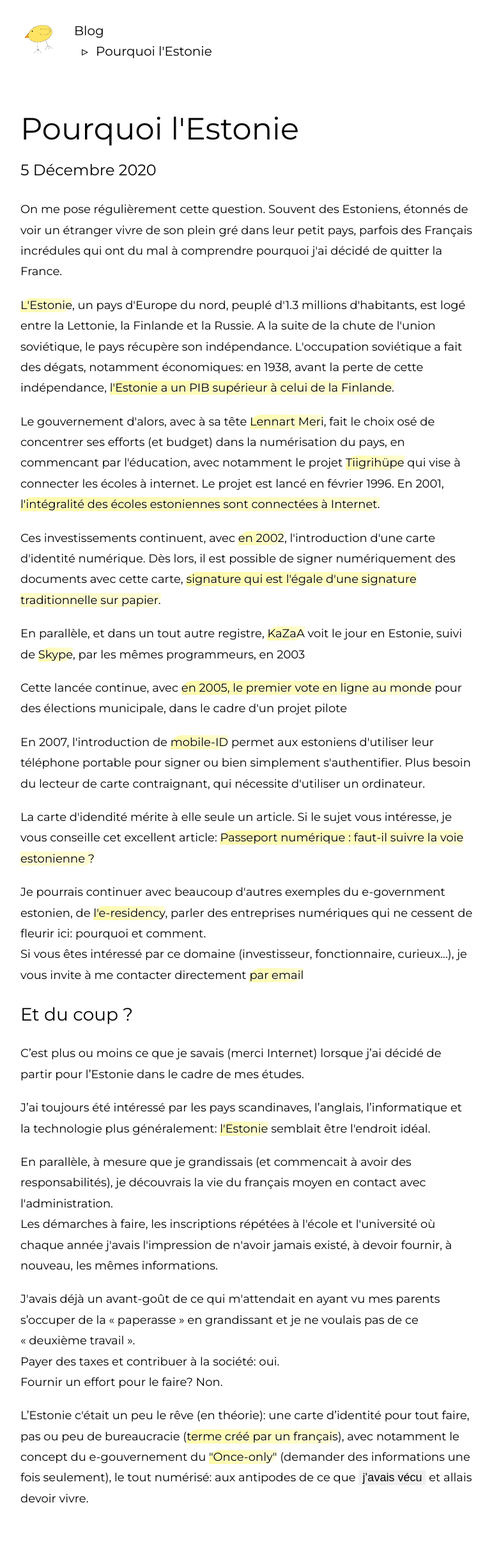
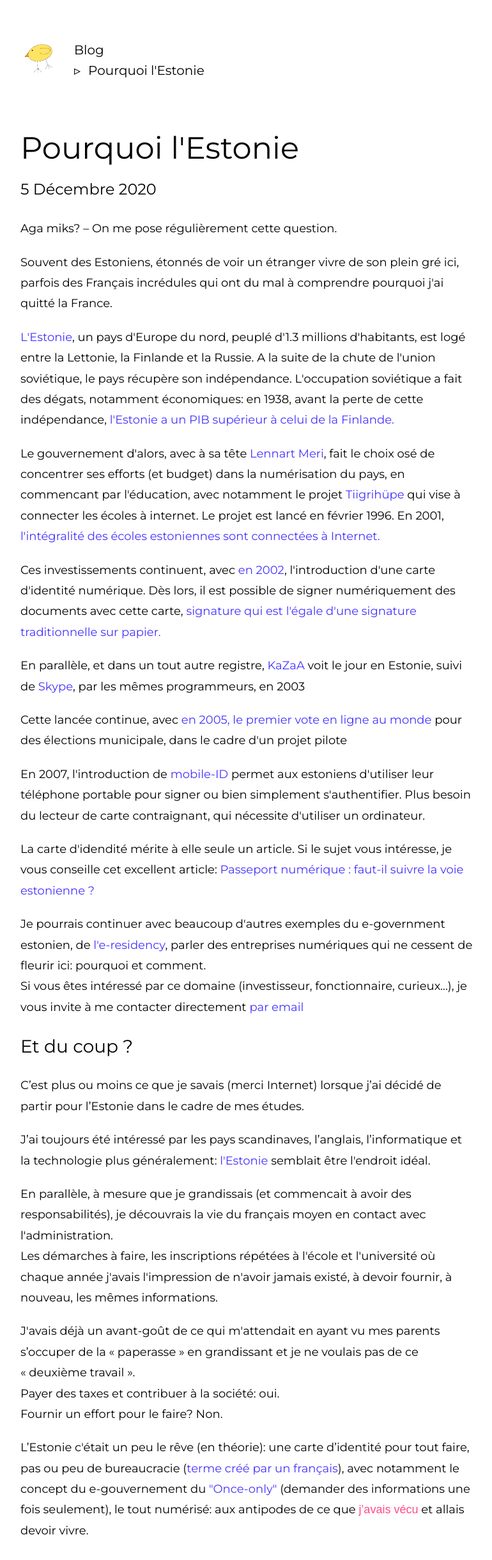
Before and after one commit to bendersej/bendersej.com, a Next.js app: page /blog/pourquoi-l-estonie in a window 1280 px wide. Shown: the top 2438 px of the page at 64% size, without its empty margins (254-1024 px from the left). Before the commit the page ends 2408 px from the top, so only its background shows below. Built offline with nearby package versions, Linux system fonts and the light colour scheme.

Commit message:
feat: improve styling

```diff
--- a/components/Article.tsx/styles.module.css
+++ b/components/Article.tsx/styles.module.css
@@ -1,6 +1,7 @@
 .article {
   font-size: 18px;
   line-height: 1.8;
+  padding-bottom: 20px;
 
   h1 {
     font-size: 48px;
@@ -23,14 +24,11 @@
 
     a {
       font-style: normal;
-      border-radius: 1em 0 1em 0;
-      text-shadow: 1px 1px 1px #fff;
-      background-image: linear-gradient(
-        -100deg,
-        rgba(255, 250, 150, 0.4),
-        rgba(255, 250, 150, 0.8) 100%,
-        rgba(255, 250, 150, 0.25)
-      );
+      color: hsl(245deg, 100%, 60%);
+
+      &:hover {
+        text-decoration: underline;
+      }
     }
 
     button {
@@ -38,10 +36,12 @@
       font-size: inherit;
       outline: none;
       cursor: pointer;
-      background-color: #efefef;
+      color: hsl(340deg, 100%, 65%);
+      background: transparent;
+      padding: 0;
 
       &:hover {
-        background-color: #d4d4d4;
+        font-weight: bold;
       }
     }
   }
--- a/components/BlogHeader/styles.module.css
+++ b/components/BlogHeader/styles.module.css
@@ -1,7 +1,7 @@
 .header {
   display: flex;
   align-items: center;
-  margin-bottom: 60px;
+  margin: 60px 0;
 
   .logo {
     cursor: pointer;
@@ -18,13 +18,13 @@
       &.isHoverable {
         cursor: pointer;
         &:hover {
-          color: #2b98db;
+          color: hsl(245deg, 100%, 60%);
         }
       }
     }
 
     .separator {
-      margin: 0 12px;
+      margin: 0 12px 0 0;
     }
   }
 }
--- a/components/Tile.tsx
+++ b/components/Tile.tsx
@@ -87,8 +87,8 @@ export const Tile: React.FunctionComponent<Props> = ({ content, isHoverable }) =
           }
           &:hover {
             .tile__tag {
-              background: #2b98db;
-              border-color: #2b98db;
+              background: hsl(245deg, 100%, 60%);
+              border-color: hsl(245deg, 100%, 60%);
               color: white;
             }
             h4 {
--- a/pages/_app.tsx
+++ b/pages/_app.tsx
@@ -10,8 +10,7 @@ function App({ Component, pageProps }: AppProps) {
         main {
           display: flex;
           flex-direction: column;
-
-          padding: 30px;
+          padding: 0 30px;
 
           line-height: 1.6;
         }
--- a/pages/about.tsx
+++ b/pages/about.tsx
@@ -36,6 +36,7 @@ const About = () => (
     <style jsx>
       {`
         .about {
+          padding: 30px 0;
           display: flex;
           flex-direction: column;
           align-items: center;
@@ -89,7 +90,7 @@ const About = () => (
           cursor: pointer;
 
           &:hover {
-            border-color: #2b98db;
+            border-color: hsl(245deg, 100%, 60%);
           }
         }
 
--- a/pages/blog/pourquoi-l-estonie.tsx
+++ b/pages/blog/pourquoi-l-estonie.tsx
@@ -27,10 +27,10 @@ const Post = () => {
         <h1>{PostMetadata.title}</h1>
         <h2>{PostMetadata.date}</h2>
         <main>
+          <p>Aga miks? – On me pose régulièrement cette question.</p>
           <p>
-            On me pose régulièrement cette question. Souvent des Estoniens, étonnés de voir un
-            étranger vivre de son plein gré dans leur petit pays, parfois des Français incrédules
-            qui ont du mal à comprendre pourquoi j'ai décidé de quitter la France.
+            Souvent des Estoniens, étonnés de voir un étranger vivre de son plein gré ici, parfois
+            des Français incrédules qui ont du mal à comprendre pourquoi j'ai quitté la France.
           </p>
           <p>
             <a href="https://fr.wikipedia.org/wiki/Estonie" target="_blank">
--- a/pages/blog/styles.module.css
+++ b/pages/blog/styles.module.css
@@ -66,7 +66,6 @@
   font-size: 16px;
   padding: 0 18px;
   margin: 0 auto;
-  background: #f5f5f5;
   overflow: hidden;
   max-height: 0;
   transition: max-height 0s cubic-bezier(0, 1, 0, 1);
@@ -74,7 +73,7 @@
 }
 
 .appear {
-  box-shadow: inset 0 0 10px #dfdfdf;
+  box-shadow: inset 0 0 14px #dfdfdf;
   max-height: 10000px;
   transition: max-height 1s ease-in-out;
 }
```
Also changed, not shown: pages/blog/index.tsx (+10 -1 lines), pages/index.tsx (+8 -8 lines).
